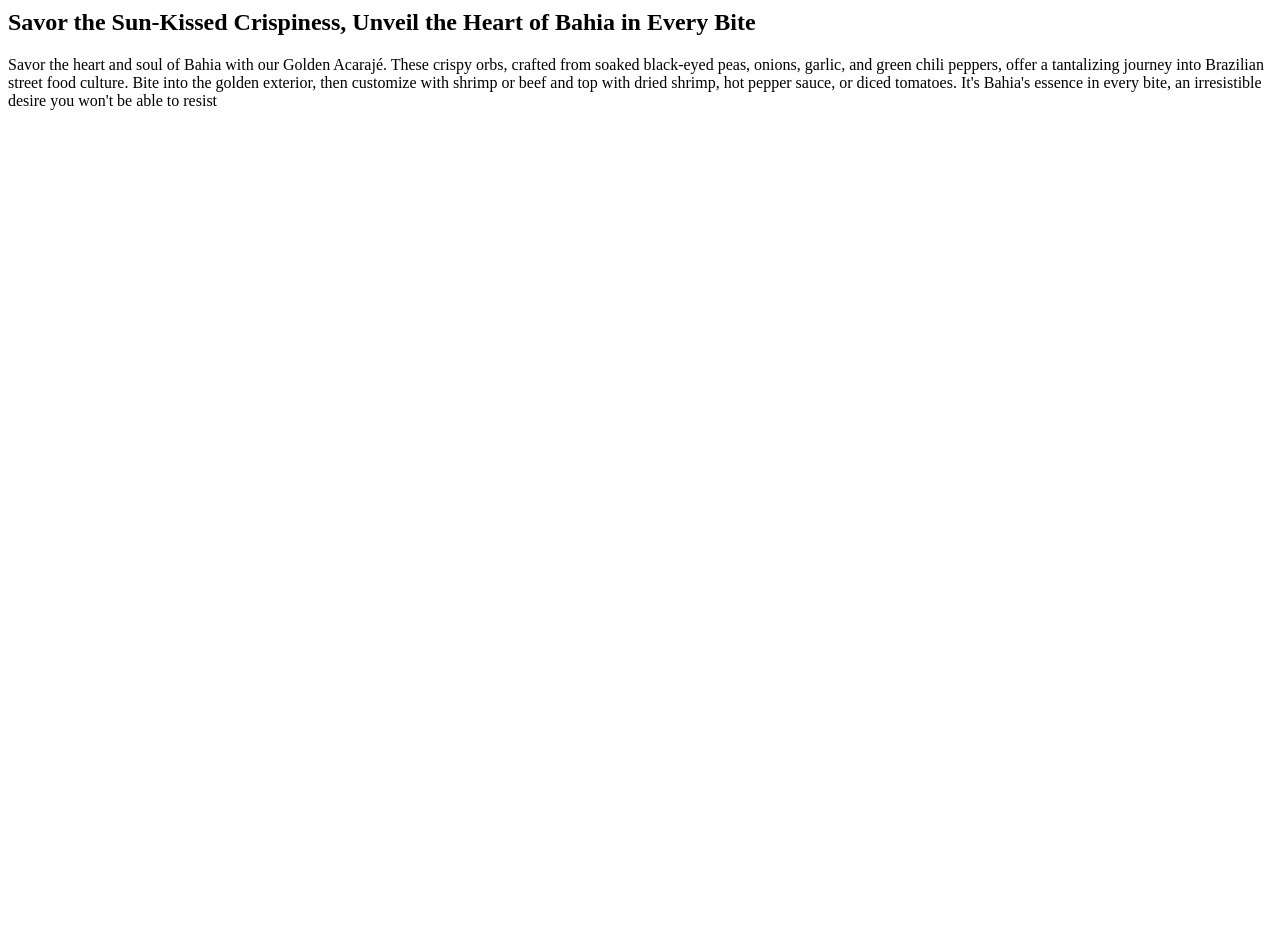
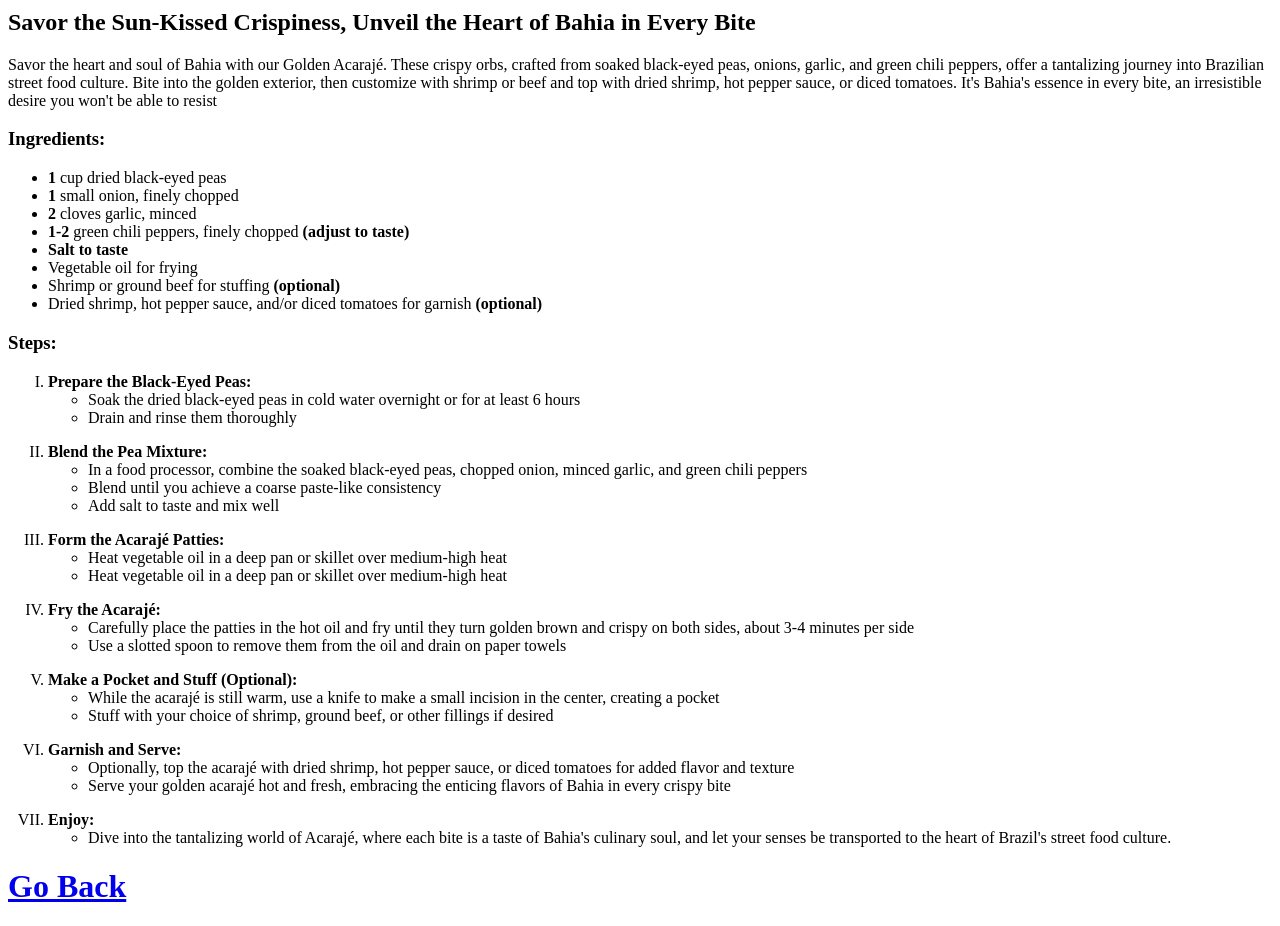
Before and after one commit to Luis-H-A-Souza/odin-recipes, a plain HTML site: page recipes/acaraje.html in a window 1280 px wide. Shown: the part 500-1426 px from the top of the page. Before the commit the page ends 800 px from the top, so only its background shows below. Drawn offline with Linux system fonts and the light colour scheme.

Commit message:
Feat: Add Ingredients and Steps for Acaraje's Webpage

```diff
--- a/recipes/acaraje.html
+++ b/recipes/acaraje.html
@@ -25,5 +25,128 @@
       with dried shrimp, hot pepper sauce, or diced tomatoes. It's Bahia's
       essence in every bite, an irresistible desire you won't be able to resist
     </p>
+
+    <h3>Ingredients:</h3>
+    <ul>
+      <li><strong>1</strong> cup dried black-eyed peas</li>
+      <li><strong>1</strong> small onion, finely chopped</li>
+      <li><strong>2</strong> cloves garlic, minced</li>
+      <li>
+        <strong>1-2</strong> green chili peppers, finely chopped
+        <strong>(adjust to taste)</strong>
+      </li>
+      <li><strong>Salt to taste</strong></li>
+      <li>Vegetable oil for frying</li>
+      <li>Shrimp or ground beef for stuffing <strong>(optional)</strong></li>
+      <li>
+        Dried shrimp, hot pepper sauce, and/or diced tomatoes for garnish
+        <strong>(optional)</strong>
+      </li>
+    </ul>
+
+    <h3>Steps:</h3>
+    <ol type="I">
+      <li>
+        <strong> Prepare the Black-Eyed Peas:</strong>
+        <ul>
+          <li>
+            Soak the dried black-eyed peas in cold water overnight or for at
+            least 6 hours
+          </li>
+          <li>Drain and rinse them thoroughly</li>
+        </ul>
+      </li>
+
+      <p></p>
+
+      <li>
+        <strong>Blend the Pea Mixture:</strong>
+        <ul>
+          <li>
+            In a food processor, combine the soaked black-eyed peas, chopped
+            onion, minced garlic, and green chili peppers
+          </li>
+          <li>Blend until you achieve a coarse paste-like consistency</li>
+          <li>Add salt to taste and mix well</li>
+        </ul>
+      </li>
+
+      <p></p>
+
+      <li>
+        <strong>Form the Acarajé Patties:</strong>
+        <ul>
+          <li>
+            Heat vegetable oil in a deep pan or skillet over medium-high heat
+          </li>
+          <li>
+            Heat vegetable oil in a deep pan or skillet over medium-high heat
+          </li>
+        </ul>
+      </li>
+
+      <p></p>
+
+      <li>
+        <strong>Fry the Acarajé:</strong>
+        <ul>
+          <li>
+            Carefully place the patties in the hot oil and fry until they turn
+            golden brown and crispy on both sides, about 3-4 minutes per side
+          </li>
+          <li>
+            Use a slotted spoon to remove them from the oil and drain on paper
+            towels
+          </li>
+        </ul>
+      </li>
+
+      <p></p>
+
+      <li>
+        <strong>Make a Pocket and Stuff (Optional):</strong>
+        <ul>
+          <li>
+            While the acarajé is still warm, use a knife to make a small
+            incision in the center, creating a pocket
+          </li>
+          <li>
+            Stuff with your choice of shrimp, ground beef, or other fillings if
+            desired
+          </li>
+        </ul>
+      </li>
+
+      <p></p>
+
+      <li>
+        <strong>Garnish and Serve:</strong>
+        <ul>
+          <li>
+            Optionally, top the acarajé with dried shrimp, hot pepper sauce, or
+            diced tomatoes for added flavor and texture
+          </li>
+          <li>
+            Serve your golden acarajé hot and fresh, embracing the enticing
+            flavors of Bahia in every crispy bite
+          </li>
+        </ul>
+      </li>
+
+      <p></p>
+
+      <li>
+        <strong>Enjoy:</strong>
+        <ul>
+          <li>
+            Dive into the tantalizing world of Acarajé, where each bite is a
+            taste of Bahia's culinary soul, and let your senses be transported
+            to the heart of Brazil's street food culture.
+          </li>
+        </ul>
+      </li>
+    </ol>
+
+    <a href=".."><h1>Go Back</h1></a>
   </body>
 </html>
```
Also changed, not shown: index.html (+3 -3 lines).
